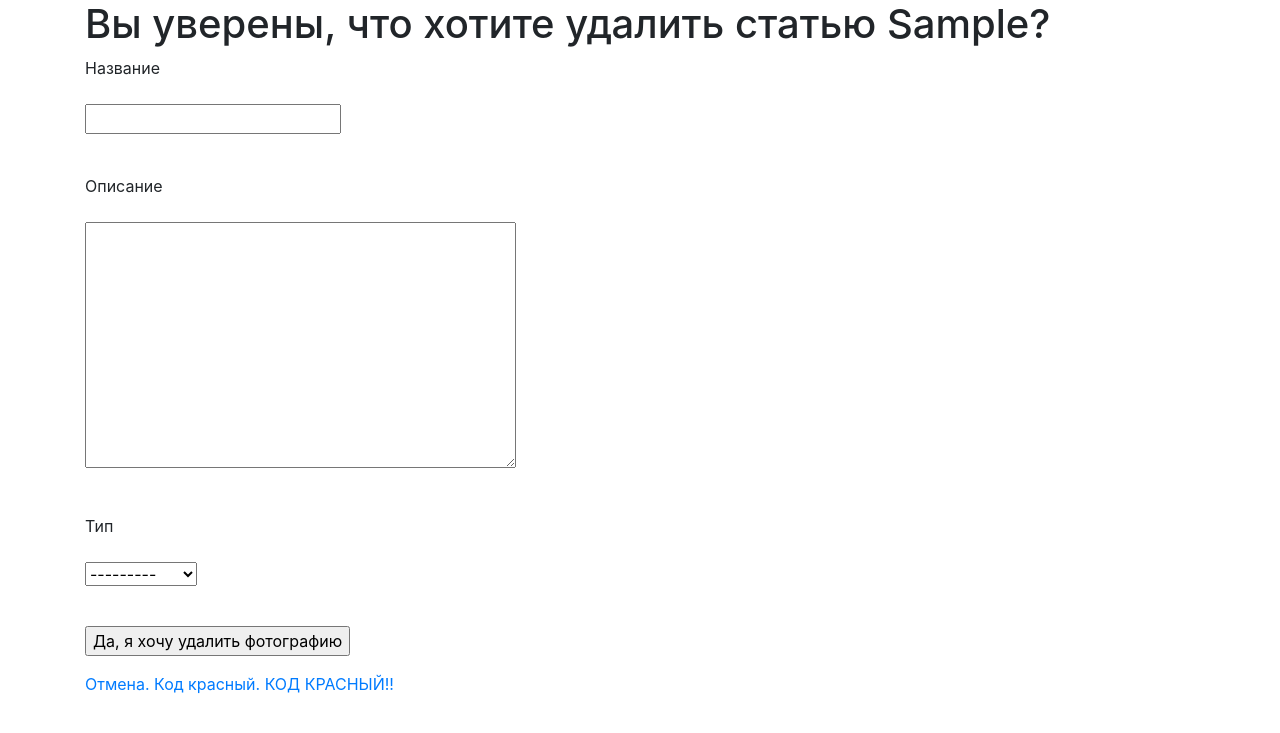
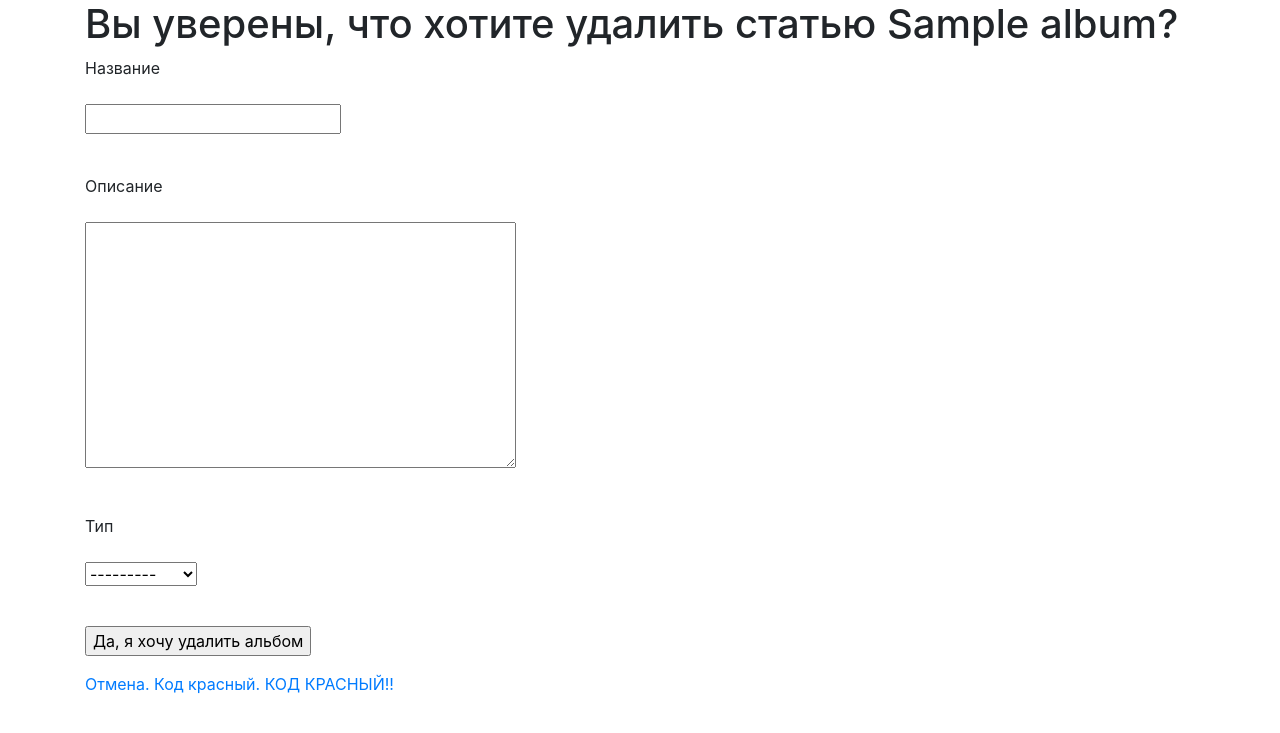
Before and after one commit to iasman312/exam_last, a Django app: template django_project/gallery/templates/albums/delete.html in a window 1280 px wide. Shown: the part 16-749 px from the top of the page. Run offline with Django 3.2, Linux system fonts and the light colour scheme; the template is opened without the code that fills it: values that come from a table or form of the project are taken from there, others are empty; tables that the repository leaves empty hold one stand-in row (values such as "Sample post"); some libraries are stand-ins or nearby versions.

Commit message:
отредактировали шаблоны

```diff
--- a/django_project/gallery/templates/albums/delete.html
+++ b/django_project/gallery/templates/albums/delete.html
@@ -1,11 +1,11 @@
 {% extends 'base.html' %}
 
 {% block title %}Подтвердите удаление фотографии{% endblock %}
-{% block page_header %}Вы уверены, что хотите удалить статью {{ photo.signature }}?{% endblock page_header %}
+{% block page_header %}Вы уверены, что хотите удалить статью {{ album.name }}?{% endblock page_header %}
 
 {% block content%}
-    <form action="{% url "gallery:photo-delete" photo.id %}", method="POST">
-        {% include 'partial/form.html' with button_text="Да, я хочу удалить фотографию" %}
-        <a href="{% url "gallery:photo-view" photo.id %}">Отмена. Код красный. КОД КРАСНЫЙ!!</a>
+    <form action="{% url "gallery:album-delete" album.id %}", method="POST">
+        {% include 'partial/form.html' with button_text="Да, я хочу удалить альбом" %}
+        <a href="{% url "gallery:album-view" album.id %}">Отмена. Код красный. КОД КРАСНЫЙ!!</a>
     </form>
 {% endblock content %}
--- a/django_project/gallery/templates/photos/index.html
+++ b/django_project/gallery/templates/photos/index.html
@@ -24,7 +24,8 @@
                 </div>
                 <div class="card-footer">
                   <small class="text-muted">Дата: {{ photo.created_at }}</small>
-                  <p class="card-text">Альбом: {{ photo.album.name }}</p>
+                  <p class="card-text">Альбом: <a href="{% url "gallery:album-view" photo.album.id %}">{{ photo.album.name }}</a></p>
+                  <a class="btn btn-primary" href="{% url "gallery:photo-view" photo.pk%}" role="button">Подробнее...</a>
                 </div>
               </div>
             </div>
--- a/django_project/gallery/templates/photos/view.html
+++ b/django_project/gallery/templates/photos/view.html
@@ -1,6 +1,7 @@
 {% extends "base.html" %}
 
 {% block menu %}
+    <li><a href="{% url "gallery:photo-list" %}">Главная</a></li>
     <li><a href="{% url "gallery:photo-add" %}">Добавить фотографию</a></li>
     <li><a href="{% url "gallery:photo-update" photo.id %}">Редактировать фотографию</a></li>
     <li><a href="{% url "gallery:photo-delete" photo.id %}">Удалить фотографию</a></li>
```
Also changed, not shown: django_project/gallery/templates/albums/view.html (+5 -5 lines).
